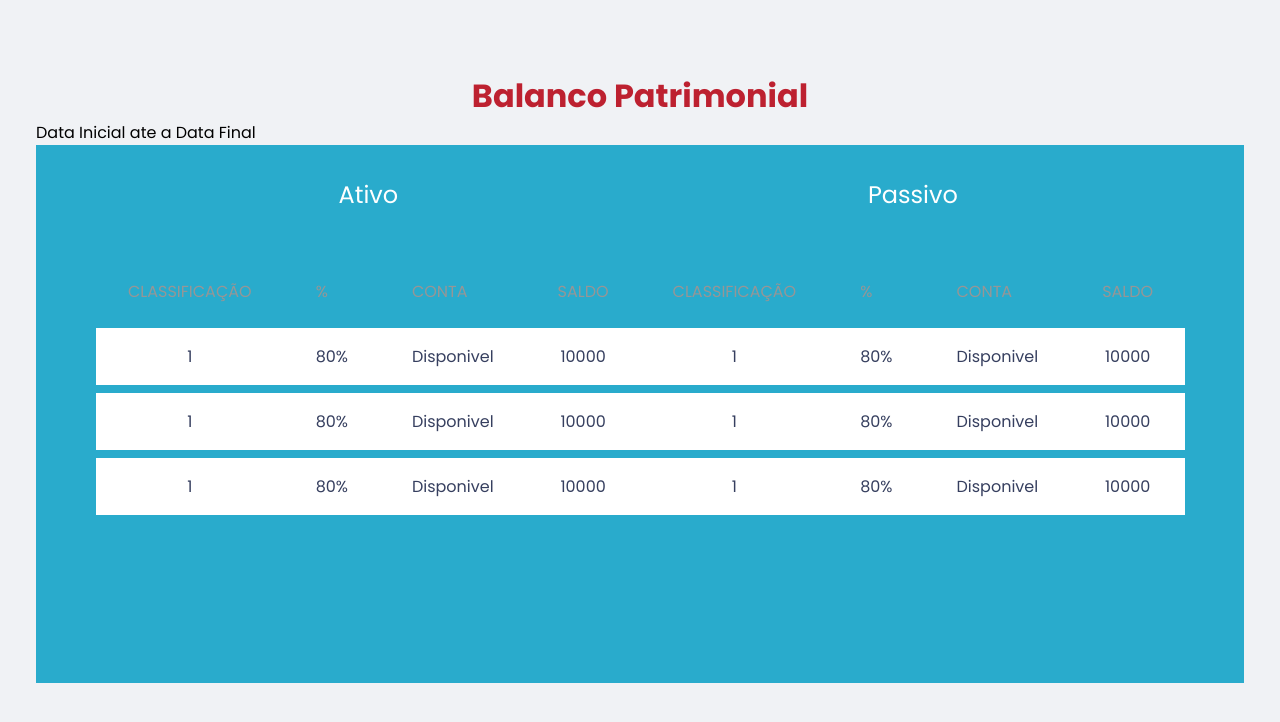
After one commit to JRSparrowII/myfinances, a PHP site: page /Relatorios/balanco.html in a window 1280 px wide. The commit adds this page. Shown: the top 722 px of the page. Run offline with PHP 8.4, Linux system fonts and the light colour scheme.

Commit message:
Criacao dos balancetes e balanco

```diff
--- /dev/null
+++ b/Relatorios/balanco.html
@@ -0,0 +1,92 @@
+<!DOCTYPE html>
+<html lang="en">
+<head>
+    <meta charset="UTF-8">
+    <meta http-equiv="X-UA-Compatible" content="IE=edge">
+    <meta name="viewport" content="width=device-width, initial-scale=1.0">
+    <title>Balancete</title>
+    <link rel="stylesheet" href="../css/styles.css">
+    <link rel="preconnect" href="https://fonts.googleapis.com">
+    <link rel="preconnect" href="https://fonts.gstatic.com" crossorigin>
+    <link href="https://fonts.googleapis.com/css2?family=Poppins:ital,wght@0,100;0,200;0,300;0,400;0,500;0,600;0,700;0,800;0,900;1,100;1,200;1,300;1,400;1,500;1,600;1,700;1,800;1,900&display=swap" rel="stylesheet">
+</head>
+<body>
+    <div class="principal-ajustada" >
+        <h1 class="titulos">Balanco Patrimonial</h1>
+        <p>Data Inicial ate a Data Final</p>
+        <div class="conteudo-cabecalho">
+            <div class="cabecalho-centro"           >
+                <!-- <img src="./assets/logo.svg" alt=""> -->
+                <div class="cabecalho-ativo-passivo">Ativo
+                    <div class="conteudo-tabela">
+                        <table>
+                            <thead>
+                                <tr>
+                                    <th>Classificação</th>
+                                    <th>%</th>
+                                    <th>Conta</th>
+                                    <th>Saldo</th>
+                                </tr>
+                            </thead>
+                            <tbody>
+                                <tr>
+                                    <td>1</td>
+                                    <td>80%</td>
+                                    <td>Disponivel</td>
+                                    <td>10000</td>
+                                </tr>
+                                <tr>
+                                    <td>1</td>
+                                    <td>80%</td>
+                                    <td>Disponivel</td>
+                                    <td>10000</td>
+                                </tr>
+                                <tr>
+                                    <td>1</td>
+                                    <td>80%</td>
+                                    <td>Disponivel</td>
+                                    <td>10000</td>
+                                </tr>
+                            </tbody>
+                          </table>
+                    </div>
+                </div>
+                <div class="cabecalho-ativo-passivo">Passivo
+                    <div class="conteudo-tabela">
+                        <table>
+                            <thead>
+                                <tr>
+                                    <th>Classificação</th>
+                                    <th>%</th>
+                                    <th>Conta</th>
+                                    <th>Saldo</th>
+                                </tr>
+                            </thead>
+                            <tbody>
+                                <tr>
+                                    <td>1</td>
+                                    <td>80%</td>
+                                    <td>Disponivel</td>
+                                    <td>10000</td>
+                                </tr>
+                                <tr>
+                                    <td>1</td>
+                                    <td>80%</td>
+                                    <td>Disponivel</td>
+                                    <td>10000</td>
+                                </tr>
+                                <tr>
+                                    <td>1</td>
+                                    <td>80%</td>
+                                    <td>Disponivel</td>
+                                    <td>10000</td>
+                                </tr>
+                            </tbody>
+                          </table>
+                    </div>
+                </div>
+            </div>
+        </div>
+    </div>
+</body>
+</html>
--- /dev/null
+++ b/config/url.php
@@ -0,0 +1,3 @@
+<?php
+$BASE_URL = "http://" . $_SERVER['SERVER_NAME'] . dirname($_SERVER['REQUEST_URI'].'?').'/';
+?>
--- a/css/styles.css
+++ b/css/styles.css
@@ -13,9 +13,7 @@ body, input, button {
 }
 
 .conteudo-cabecalho{
-    background-color:#5429cc;
-
-
+    background-color:#29abcc;
 }
 
 .conteudo-cabecalho .cabecalho-centro{
@@ -27,7 +25,7 @@ body, input, button {
 }
 
 .conteudo-cabecalho .cabecalho-centro .btn{
-    background-color: #6933ff;
+    background-color: #33bbff;
     height: 48px;
     width: 195px;
     border-radius: 5px;
@@ -46,6 +44,31 @@ body, input, button {
     padding-left: 16px;
     max-width: 1120px;
     margin: 0 auto;
+}
+
+/* RELATORIOS */
+
+.titulos {
+text-align: center;
+color: #BD2130;
+}
+
+.principal-ajustada{
+  /* background-color: red; */
+  /* max-width: 1000px; */
+  padding-top: 72px;
+  padding-right: 36px;
+  padding-bottom: 72px;
+  padding-left: 36px;
+  max-width: 1500px;
+  height: 50px;
+  margin: 0 auto;
+}
+
+.cabecalho-ativo-passivo{
+  color: white;
+  text-align: center;
+  font-size: 24px;
 }
 
 .secundaria {
@@ -81,3 +104,155 @@ body, input, button {
     background-color: #33cc95;
     color: #fff;
 }
+
+.conteudo-tabela {
+    margin-top: 44px;
+}
+
+.conteudo-tabela table {
+    width: 100%;
+    border-spacing: 0 0.5rem;
+}
+
+.conteudo-tabela table thead th  {
+    color: #969696;
+    font-weight: 400;
+    text-transform: uppercase;
+    /* background-color: aqua; */
+    padding: 16px 32px 16px 32px;
+    text-align: left;
+    font-size: 16px;
+    line-height: 24px;
+}
+
+.conteudo-tabela table tbody td  {
+    background-color: #fff;
+    padding: 16px 32px 16px 32px;
+    font-size: 16px;
+    color: #363f5f;
+}
+
+.conteudo-tabela table .cor-entrada {
+    color: #33cc95;
+}
+
+.conteudo-tabela table .cor-saida {
+    color: #e52e4d;
+}
+
+
+/* HEADER */
+.navbar-brand img {
+    width: 500px;
+  }
+
+  .blackbtn {
+    background-color: #155724;
+    color: #BD2130;
+  }
+
+  #main-title {
+    text-align: center;
+    margin: 55px 0 50px;
+  }
+
+  /* HOME */
+  #contacts-table {
+    max-width: 800px;
+    margin: 0 auto;
+  }
+
+  #contacts-table thead {
+    color: #FFF;
+    background-color: #007BFF;
+  }
+
+  .col-id {
+    font-weight: bold;
+  }
+
+  .actions {
+    text-align: right;
+    width: 150px;
+  }
+
+  .actions i {
+    font-size: 18px;
+    margin-right: 5px;
+  }
+
+  .check-icon {
+    color: #1E7E34;
+  }
+
+  .edit-icon {
+    color: #007BFF;
+  }
+
+  .delete-form {
+    display: inline-block;
+  }
+
+  .delete-btn {
+    background-color: transparent;
+    border: none;
+    padding: 0;
+  }
+
+  .delete-icon {
+    color: #BD2130;
+  }
+
+  #empty-list-text {
+    text-align: center;
+  }
+
+  #msg {
+    color: #155724;
+    background-color: #D4EDDA;
+    border: 1px solid #C3E6CB;
+    padding: 10px;
+    text-align: center;
+    max-width: 500px;
+    margin: 0 auto;
+    margin-top: 30px;
+  } */
+
+  /* SHOW / CONTATO INDIVIDUAL */
+  #view-contact-container {
+    max-width: 500px;
+    margin: 0 auto;
+  }
+
+  .bold {
+    font-weight: bold;
+  }
+
+  #back-link-container {
+    display: block;
+    width: 500px;
+    margin: 30px auto 0;
+  }
+
+  #back-link {
+    border: 1px solid #007BFF;
+    color: #007BFF;
+    border-radius: 4px;
+    padding: 5px;
+  } */
+
+  #back-link:hover {
+    text-decoration: none;
+  }
+
+  /* CREATE */
+  #create-form,
+  #edit-form {
+    max-width: 500px;
+    margin: 0 auto;
+  }
+
+  #main-title {
+    text-align: right;
+    margin: 55px 0 50px;
+  }
--- /dev/null
+++ b/templates/backbtn.php
@@ -0,0 +1,3 @@
+<div id="back-link-container">
+  <a href="<?= $BASE_URL ?>index.php" id="back-link">Voltar</a>
+</div>
--- /dev/null
+++ b/templates/footer.php
@@ -0,0 +1,2 @@
+</body>
+</html>
```
Also changed, not shown: Relatorios/balancete.html (added, +67 -0 lines), cadastro.php (added, +46 -0 lines), config/connection.php (added, +19 -0 lines), config/process.php (added, +139 -0 lines), index.html (+53 -3 lines), index2.php (+13 -13 lines), templates/header.php (added, +24 -0 lines).
